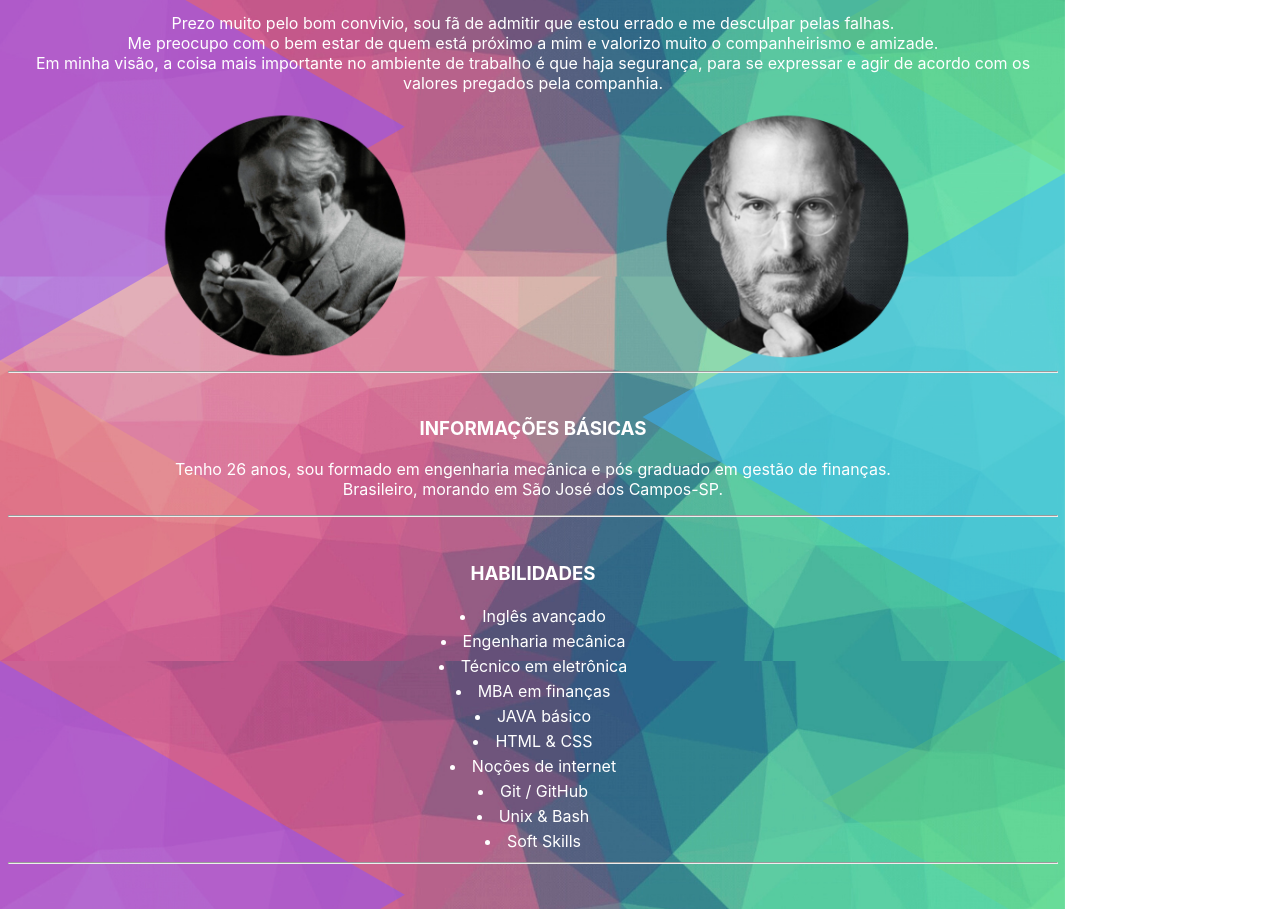
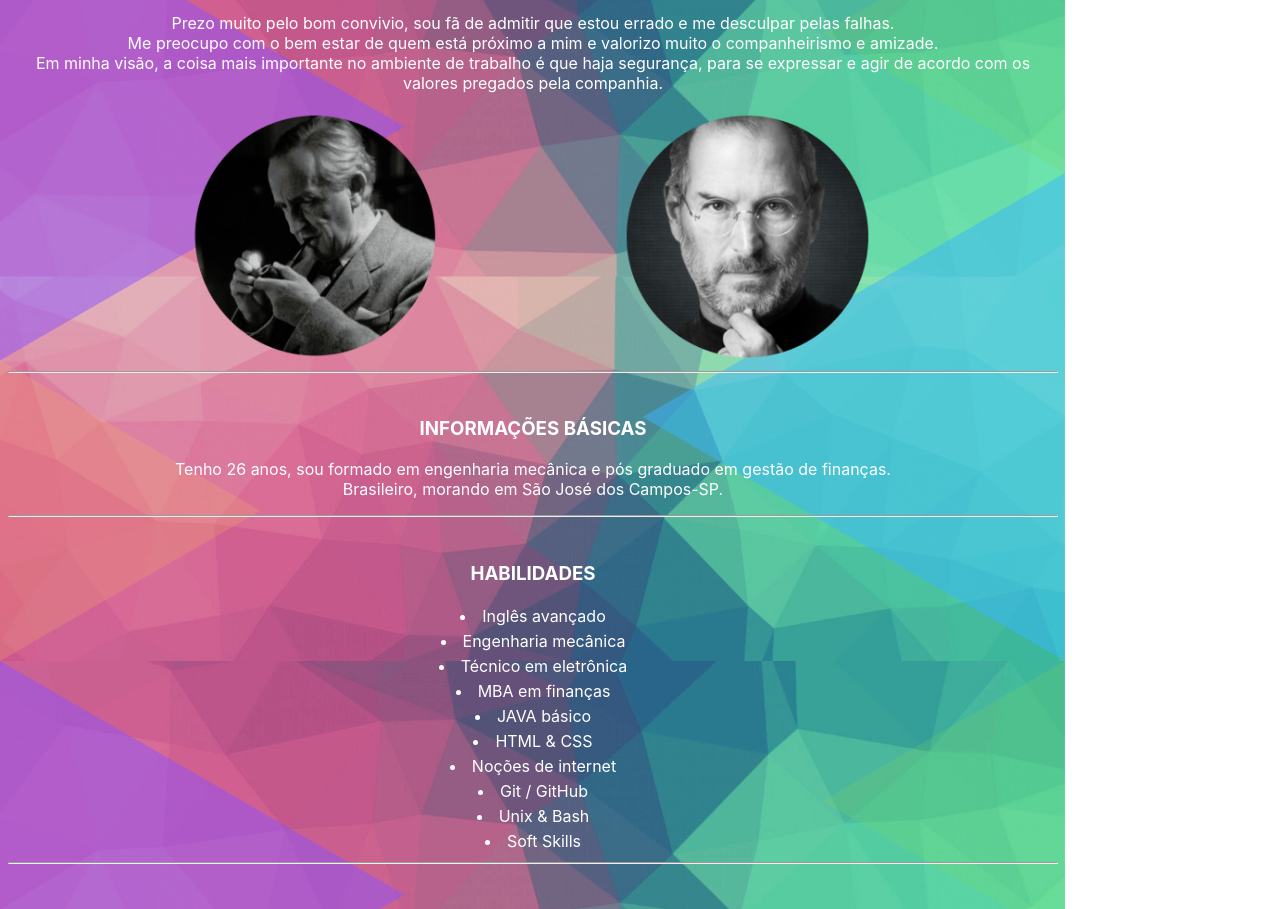
Before and after one commit to Nikolas-Firmo-Cardoso/Nikolas-Firmo-Cardoso.github.io, a plain HTML site: page index.html in a window 1280 px wide. Shown: the part 875-1784 px from the top of the page. Drawn offline with Linux system fonts and the light colour scheme.

Commit message:
atualiza posição das imagens

```diff
--- a/index.html
+++ b/index.html
@@ -97,9 +97,9 @@
 
     <p class="character-style">Prezo muito pelo bom convivio, sou fã de admitir que estou errado e me desculpar pelas falhas.<br> Me preocupo com o bem estar de quem está próximo a mim e valorizo muito o companheirismo e amizade.<br> Em minha visão, a coisa mais importante no ambiente de trabalho é que haja segurança, para se expressar e agir de acordo com os valores pregados pela companhia.</p>
 
-    <img class="picture" src="tolkien.png" hspace="150px" width="250px" alt="Tolkien, escritor da obra O Senhor dos Anéis, esta usando um terno e acendendo um cachimbo, ja em idade avançada, por volta dos 70 anos." id=eu>
+    <img class="picture" src="tolkien.png" hspace="180px" width="250px" alt="Tolkien, escritor da obra O Senhor dos Anéis, esta usando um terno e acendendo um cachimbo, ja em idade avançada, por volta dos 70 anos." id=eu>
 
-    <img class="picture" src="jobs.png" hspace="100px" width="250px"  alt="Steve Jobs, fundador da Apple, esta com a mão no queixo, usando óculos e uma camiseta preta." id=eu>
+    <img class="picture" src="jobs.png" width="250px"  alt="Steve Jobs, fundador da Apple, esta com a mão no queixo, usando óculos e uma camiseta preta." id=eu>
     <hr>
     <br>
 
```
